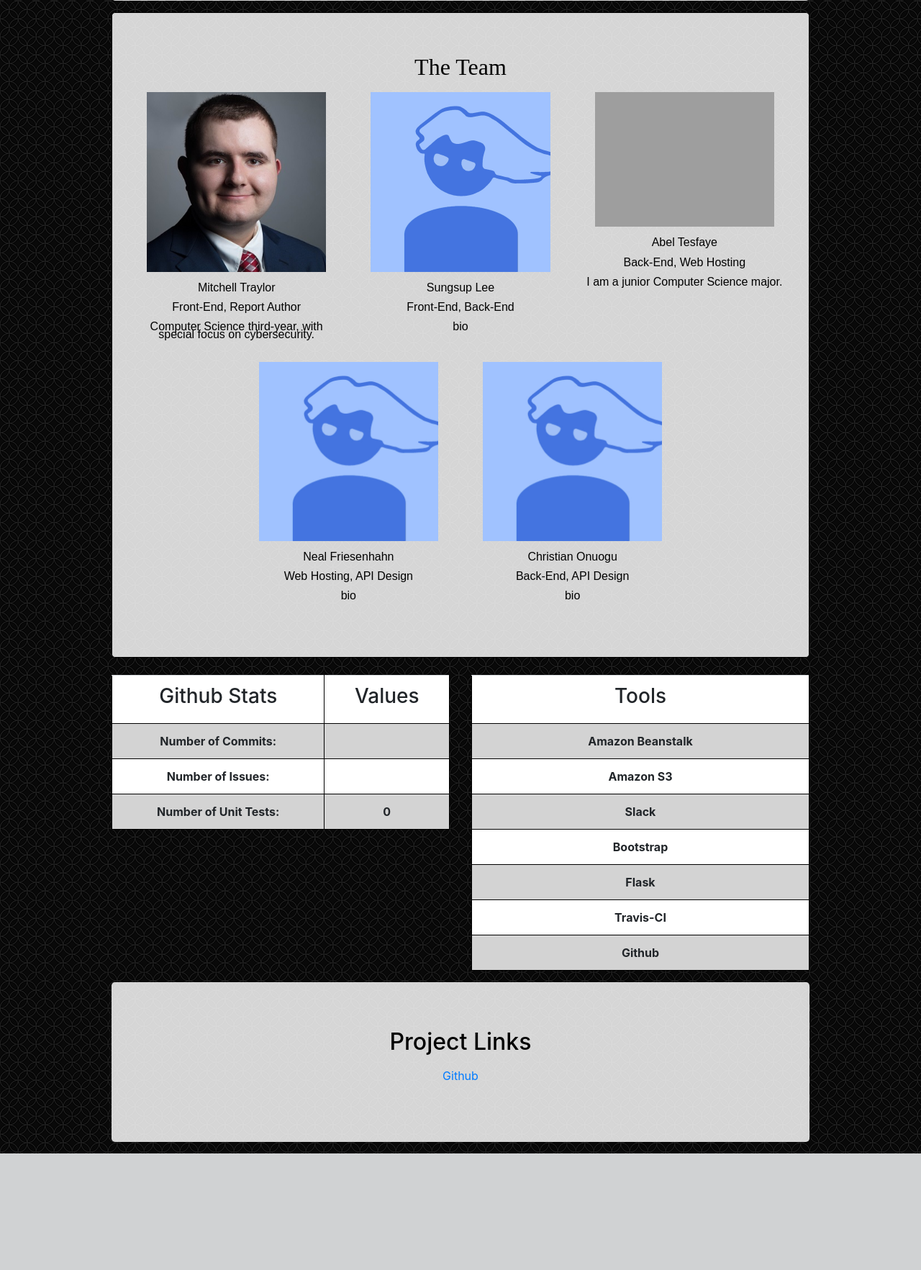
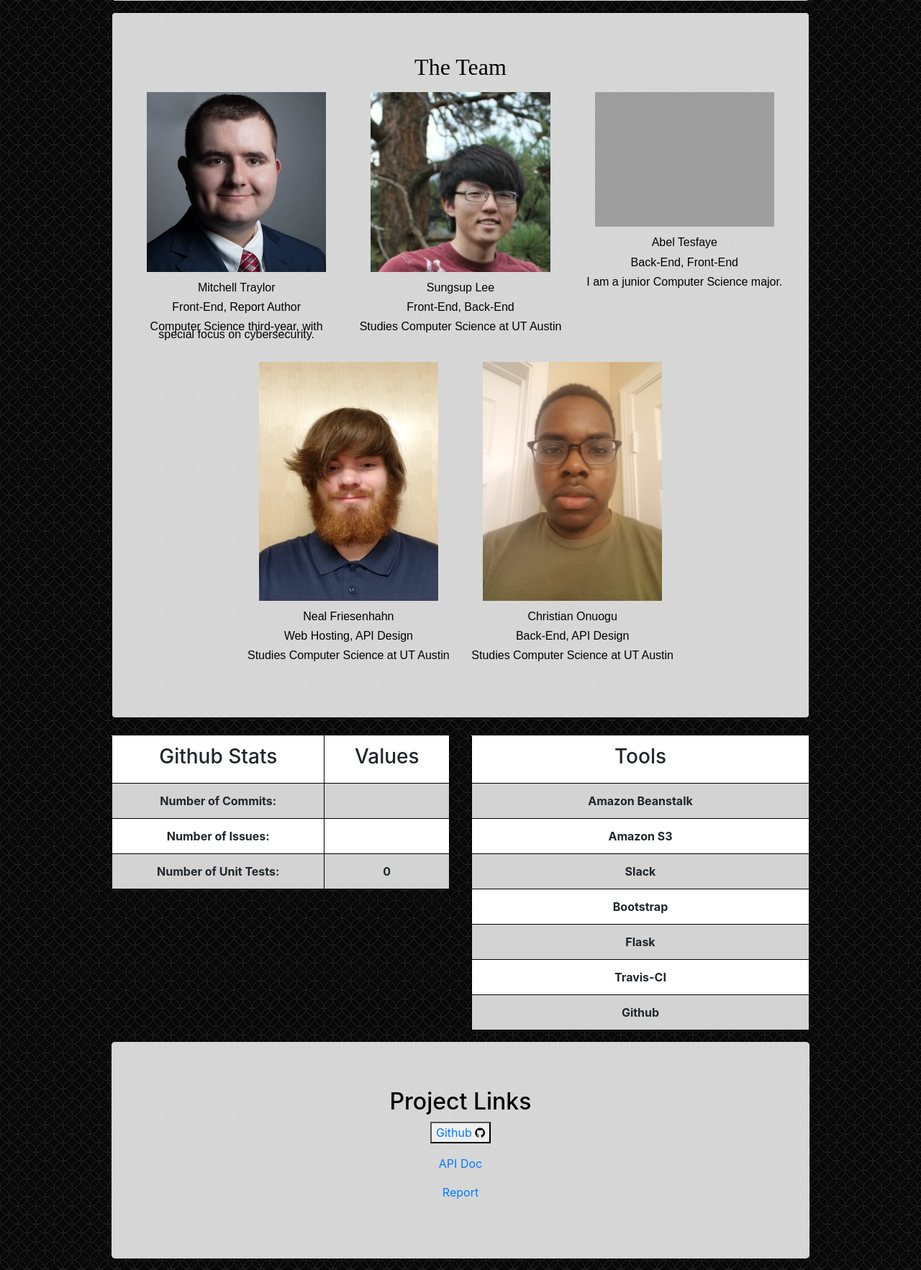
Before and after one commit to theworkingmen/idb, a Flask app: page /about in a window 1280 px wide. Shown: the part 349-2114 px from the top of the page at 72% size. Before the commit the page ends 1952 px from the top, so only its background shows below. Run offline with Flask 2, Linux system fonts and the light colour scheme; data that the repository does not hold is empty; some libraries are stand-ins or nearby versions; grey boxes are pictures that could not be loaded.

Commit message:
Page refinements

```diff
--- a/static/load_about.js
+++ b/static/load_about.js
@@ -61,7 +61,7 @@
 	sup_issues.innerHTML = "Number of Issues: " + arr.individual.smcw66.issues;
 
 	var christian_commits = document.getElementById("christian_commits");
-	christian_commits.innerHTML = "Number of Commits: " + arr.individual.christian-onuogu.commits ;
+	christian_commits.innerHTML = "Number of Commits: " + arr.individual["christian-onuogu"].commits ;
 	var christian_issues = document.getElementById("christian_issues");
-	christian_issues.innerHTML = "Number of Issues: " + arr.individual.christian-onuogu.issues;
+	christian_issues.innerHTML = "Number of Issues: " + arr.individual["christian-onuogu"].issues;
 }
--- a/templates/about.html
+++ b/templates/about.html
@@ -7,6 +7,7 @@
   <link rel="stylesheet" href="https://maxcdn.bootstrapcdn.com/bootstrap/4.0.0/css/bootstrap.min.css">
   <!-- Personal CSS File -->
   <link rel="stylesheet" type="text/css" href="{{url_for('static', filename='splash.css')}}" >
+  <link rel="stylesheet" href="https://cdnjs.cloudflare.com/ajax/libs/font-awesome/4.7.0/css/font-awesome.min.css">
   <script src="https://ajax.googleapis.com/ajax/libs/jquery/3.3.1/jquery.min.js"></script>
   <script src="https://cdnjs.cloudflare.com/ajax/libs/popper.js/1.12.9/umd/popper.min.js"></script>
   <script src="https://maxcdn.bootstrapcdn.com/bootstrap/4.0.0/js/bootstrap.min.js"></script>
@@ -150,7 +151,7 @@
         <img src="{{url_for('static', filename='images/authors/sungsup.jpg')}}" class="img-circle center-block profileimg">
         <p class="text-center">Sungsup Lee</p>
         <p class="text-center"> Front-End, Back-End </p>
-        <p class="text-center"> bio</p>
+        <p class="text-center"> Studies Computer Science at UT Austin</p>
         <p id = "sup_commits" class="text-center"> </p>
         <p id = "sup_issues" class="text-center"> </p>
       </div>
@@ -158,7 +159,7 @@
         <img src="https://i1.wp.com/abeltesfaye350612815.files.wordpress.com/2018/02/abel.jpg" class="img-circle center-block profileimg">
         <p class="text-center">Abel Tesfaye </p>
 
-        <p class="text-center"> Back-End, Web Hosting </p>
+        <p class="text-center"> Back-End, Front-End </p>
         <p class="text-center"> I am a junior Computer Science major.</p>
         <p id = "abel_commits" class="text-center"> </p>
         <p id = "abel_issues" class="text-center"> </p>
@@ -172,7 +173,7 @@
         <img src="{{url_for('static', filename='images/authors/neal.jpg')}}" class="img-circle center-block profileimg">
         <p class="text-center">Neal Friesenhahn</p>
         <p class="text-center"> Web Hosting, API Design</p>
-        <p class="text-center"> bio</p>
+        <p class="text-center"> Studies Computer Science at UT Austin</p>
         <p id = "neal_commits" class="text-center"> </p>
         <p id = "neal_issues" class="text-center"> </p>
       </div>
@@ -180,7 +181,7 @@
         <img src="{{url_for('static', filename='images/authors/christian.jpg')}}" class="img-circle center-block profileimg">
         <p class="text-center">Christian Onuogu</p>
         <p class="text-center"> Back-End, API Design</p>
-        <p class="text-center"> bio</p>
+        <p class="text-center"> Studies Computer Science at UT Austin</p>
         <p id = "christian_commits" class="text-center"> </p>
         <p id = "christian_issues" class="text-center"> </p>
       </div>
@@ -253,7 +254,9 @@
 <div class="container">
   <div class="jumbotron">
     <h2> <center>Project Links</sup> </center></h2>
-    <p><center> <a href = "https://github.com/theworkingmen/majorpotential" > Github </a></center> </p>
+    <center> <button <style="font-size:24px"> <a href = "https://github.com/theworkingmen/majorpotential" >Github </a> <i class="fa fa-github"></i></button> </center>
+    <p><center> <a href = "https://theworkingmen.gitbooks.io/api/content/" > API Doc </a></center> </p>
+    <p><center> <a href = "https://theworkingmen.gitbooks.io/major-potential/content/" > Report </a></center> </p>
   </div>
   <p></p>
   <p></p>
--- a/templates/colleges.html
+++ b/templates/colleges.html
@@ -84,7 +84,8 @@
         <div class="card" style="width:300px">
           <img class="card-img-top"  <img src="{{url_for('static', filename='images/UHlogo.png')}}" alt="University of Houston" style="width:100%">
           <div class="card-body text-center">
-            <h4 class="card-title"><a href="./city-houston">Houston, TX</a></h4>
+            <h4><a href="./college-uhouston">The University of Houston</a></h4>
+            <p class="card-title"><a href="./city-houston">Houston, TX</a></p>
             <p><a href="./college-uhouston">The University of Houston</a></p>
             <p>Location: <a href="./city-houston">Houston, TX</a></p>
             <p>Highest Ranked Major: <a href="./major-compsci">Computer Science</a></p>
--- a/templates/splash.html
+++ b/templates/splash.html
@@ -46,7 +46,7 @@
 
     <div class="container">
       <div class="jumbotron">
-        <h1> <center> Welcome to Major Potential <sup>&#x00AE;</sup> </center></h1>
+        <h1> <center> Welcome to Major Potential </center></h1>
       </div>
     </div>
 
```
Also changed, not shown: static/images/authors/christian.jpg, static/images/authors/neal.jpg, static/images/authors/sungsup.jpg, static/images/github_icon.png (added).
